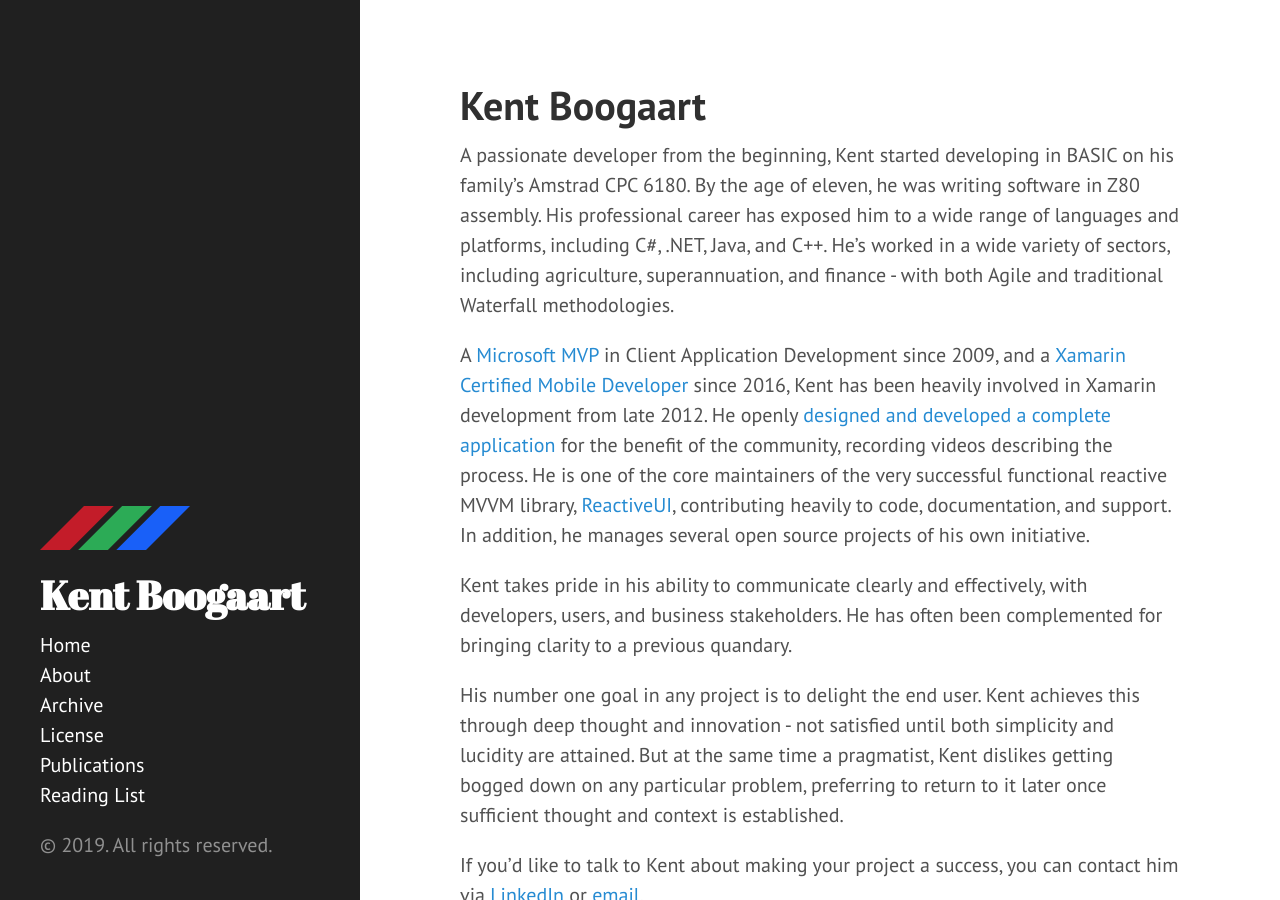
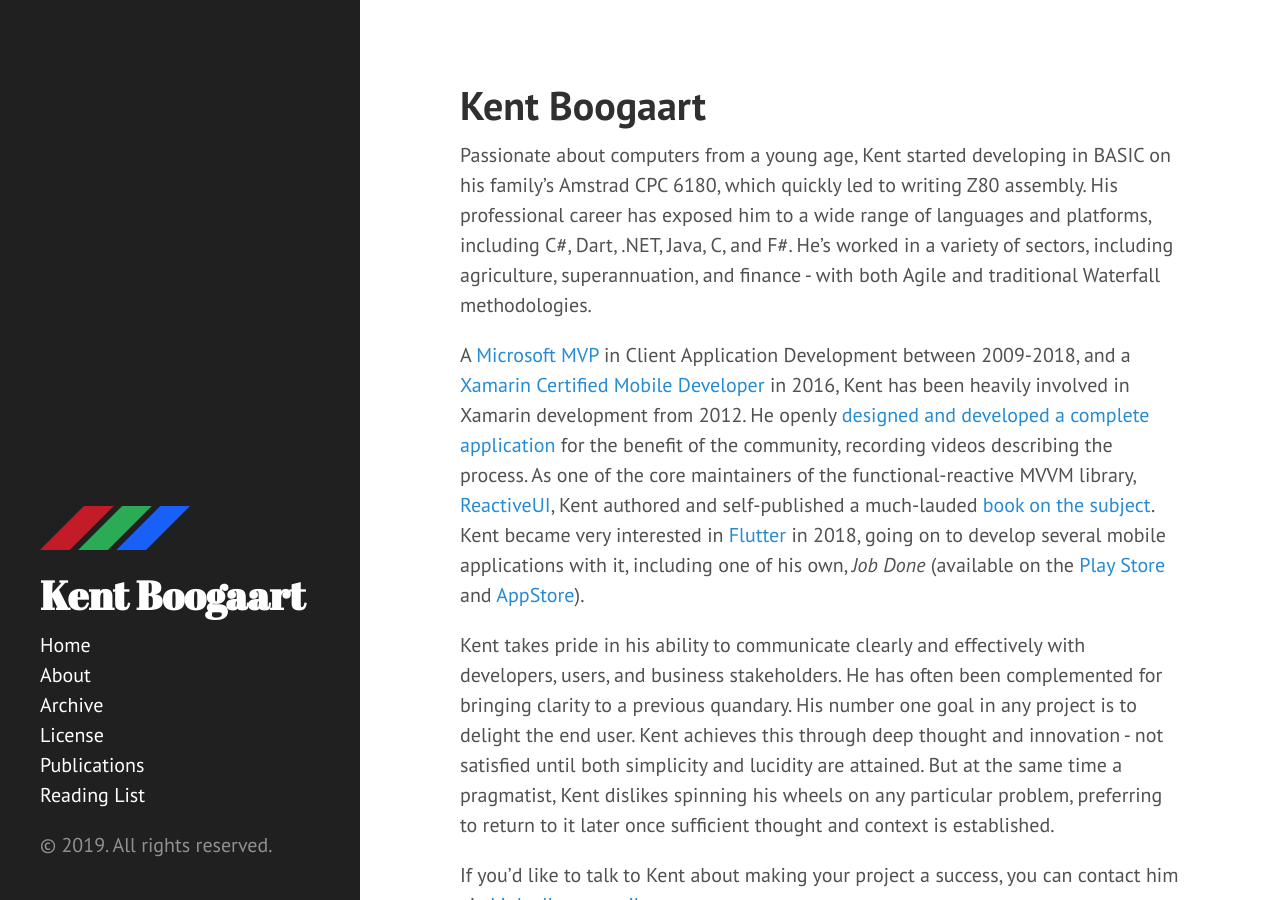
Before and after one commit to kentcb/kentcb.github.io, a Jekyll site: the page built from hire/index.md, in a window 1280 px wide and 900 px high. Built offline with Jekyll 4.4.1, drawn with Linux system fonts in a browser that asks for light colours; nearby versions of some CDN libraries.

Commit message:
Update bio

```diff
--- a/hire/index.md
+++ b/hire/index.md
@@ -1,17 +1,15 @@
 ---
 layout: hire
-title: Xamarin, iOS, Android, Rx, RxUI Software Developer/Consultant (Brisbane, Australia)
+title: Flutter, Xamarin, iOS, Android, Rx, RxUI Software Developer/Consultant (Brisbane, Australia)
 permalink: hire/
 categories: xamarin ios android developer consultant ux user-experience brisbane australia mono monotouch monodroid xamarin-forms xamarin-ios xamarin-android refit akavache reactive-extensions
 ---
 
-A passionate developer from the beginning, Kent started developing in BASIC on his family's Amstrad CPC 6180. By the age of eleven, he was writing software in Z80 assembly. His professional career has exposed him to a wide range of languages and platforms, including C#, .NET, Java, and C++. He's worked in a wide variety of sectors, including agriculture, superannuation, and finance - with both Agile and traditional Waterfall methodologies.
+Passionate about computers from a young age, Kent started developing in BASIC on his family's Amstrad CPC 6180, which quickly led to writing Z80 assembly. His professional career has exposed him to a wide range of languages and platforms, including C#, Dart, .NET, Java, C, and F#. He's worked in a variety of sectors, including agriculture, superannuation, and finance - with both Agile and traditional Waterfall methodologies.
 
-A [Microsoft MVP](https://mvp.microsoft.com/en-us/PublicProfile/4025178?fullName=Kent%20Cameron%20Boogaart) in Client Application Development since 2009, and a [Xamarin Certified Mobile Developer](https://university.xamarin.com/certification) since 2016, Kent has been heavily involved in Xamarin development from late 2012. He openly [designed and developed a complete application](https://github.com/kentcb/WorkoutWotch) for the benefit of the community, recording videos describing the process. He is one of the core maintainers of the very successful functional reactive MVVM library, [ReactiveUI](http://reactiveui.net/), contributing heavily to code, documentation, and support. In addition, he manages several open source projects of his own initiative.
+A [Microsoft MVP](https://mvp.microsoft.com/en-us/PublicProfile/4025178?fullName=Kent%20Cameron%20Boogaart) in Client Application Development between 2009-2018, and a [Xamarin Certified Mobile Developer](https://university.xamarin.com/certification) in 2016, Kent has been heavily involved in Xamarin development from 2012. He openly [designed and developed a complete application](https://github.com/kentcb/WorkoutWotch) for the benefit of the community, recording videos describing the process. As one of the core maintainers of the functional-reactive MVVM library, [ReactiveUI](http://reactiveui.net/), Kent authored and self-published a much-lauded [book on the subject](https://kent-boogaart.com/you-i-and-reactiveui/). Kent became very interested in [Flutter](https://flutter.dev/) in 2018, going on to develop several mobile applications with it, including one of his own, _Job Done_ (available on the [Play Store](https://play.google.com/store/apps/details?id=au.com.crosslinkbs.jobdone) and [AppStore](https://apps.apple.com/au/app/jobdone/id1463513891)).
 
-Kent takes pride in his ability to communicate clearly and effectively, with developers, users, and business stakeholders. He has often been complemented for bringing clarity to a previous quandary.
-
-His number one goal in any project is to delight the end user. Kent achieves this through deep thought and innovation - not satisfied until both simplicity and lucidity are attained. But at the same time a pragmatist, Kent dislikes getting bogged down on any particular problem, preferring to return to it later once sufficient thought and context is established.
+Kent takes pride in his ability to communicate clearly and effectively with developers, users, and business stakeholders. He has often been complemented for bringing clarity to a previous quandary. His number one goal in any project is to delight the end user. Kent achieves this through deep thought and innovation - not satisfied until both simplicity and lucidity are attained. But at the same time a pragmatist, Kent dislikes spinning his wheels on any particular problem, preferring to return to it later once sufficient thought and context is established.
 
 If you'd like to talk to Kent about making your project a success, you can contact him via [LinkedIn](http://www.linkedin.com/in/kent-boogaart-61951516) or [email](mailto:kent.boogaart@gmail.com).
 
```
